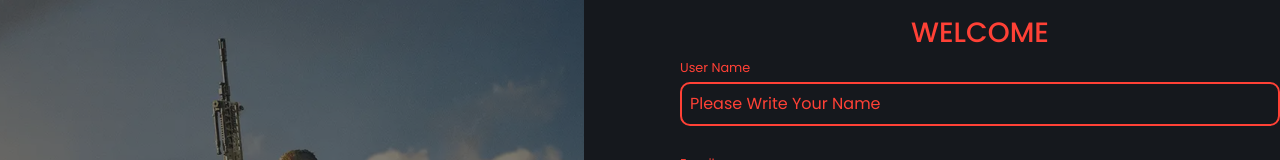
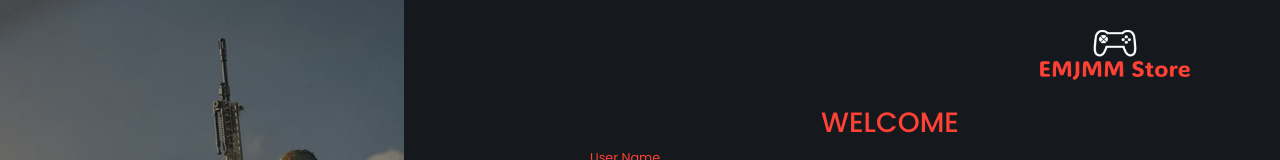
Before and after one commit to AhmedGamal-1/Gamer-Zone, a React (Vite) app: page /register in a window 1280 px wide. Shown: the top 160 px of the page. Built offline with nearby package versions, Linux system fonts and the light colour scheme.

Commit message:
fix: :ambulance:

```diff
--- a/src/components/FacebookLoginBtn/FacebookLoginBtn.jsx
+++ b/src/components/FacebookLoginBtn/FacebookLoginBtn.jsx
@@ -10,17 +10,18 @@ function FacebookLoginBtn() {
     return (
         <>
             <LoginSocialFacebook
-                appId="1416158575697601"
+                appId="391220863767601"
                 onResolve={(response) => {
                     localStorage.setItem(
                         'userToken',
                         response.data.signedRequest
                     );
                     dispatch(setLogin());
+                    console.log('from face');
                     navigator('/');
                 }}
                 onReject={(error) => {
-                    console.log(error);
+                    console.log(error, 'from error');
                 }}
             >
                 <FacebookLoginButton className="Facebook-login-button" />
--- a/src/components/Login/LoginComponent.jsx
+++ b/src/components/Login/LoginComponent.jsx
@@ -4,6 +4,7 @@ import Joi from 'joi';
 import { useDispatch } from 'react-redux';
 import { setLogin } from '../../redux/store/LoginSlice/LoginSlice';
 import './LoginComponent.css';
+import { TextField } from '@mui/material';
 function LoginComponent() {
     //Redux
     const dispatch = useDispatch();
@@ -98,8 +99,6 @@ function LoginComponent() {
                         type="text"
                         id="email"
                         name="email"
-                        onChange={GetUserLoginForm}
-                        ref={inputRef}
                     />
                 </div>
                 <div className="error-message">
--- a/src/components/SingleProduct/SingleProduct.jsx
+++ b/src/components/SingleProduct/SingleProduct.jsx
@@ -52,9 +52,7 @@ export default function SingleProduct({ item, fav }) {
                                 </div>
                                 <div className="desc">{item.description}</div>
                                 <div className="buttons">
-                                    <Link
-                                        to={isLogged ? '/checkout' : '/login'}
-                                    >
+                                    <Link to="/cart">
                                         <button
                                             className="product-btn"
                                             onClick={() => {
--- a/src/context/CartContext.jsx
+++ b/src/context/CartContext.jsx
@@ -19,14 +19,16 @@ export const CartProvider = ({ children }) => {
             setCart([...cart, { ...product, counter: 1 }]);
         }
     };
-
-    const decreaseCart = (product) => {
-        if (product.counter === 1) {
-            setCart(cart.filter((product) => product.id !== product.id));
+    const resetCart = () => {
+        setCart([]);
+    };
+    const decreaseCart = (prd) => {
+        if (prd.counter === 1) {
+            setCart(cart.filter((product) => product.id !== prd.id));
         } else {
             setCart(
                 cart.map((item) =>
-                    item.id === product.id
+                    item.id === prd.id
                         ? { ...item, counter: item.counter - 1 }
                         : item
                 )
@@ -43,7 +45,7 @@ export const CartProvider = ({ children }) => {
 
     return (
         <CartContext.Provider
-            value={{ cart, addToCart, decreaseCart, removeFromCart }}
+            value={{ cart, addToCart, decreaseCart, removeFromCart, resetCart }}
         >
             {children}
         </CartContext.Provider>
--- a/src/pages/Cart/Cart.jsx
+++ b/src/pages/Cart/Cart.jsx
@@ -6,7 +6,7 @@ import IndeterminateCheckBoxIcon from '@mui/icons-material/IndeterminateCheckBox
 import { Link, useNavigate } from 'react-router-dom';
 import Paypal from '../../components/Payment/Paypal';
 import { useSelector } from 'react-redux';
-import { useEffect, useState } from 'react';
+import { useState } from 'react';
 export default function Cart() {
     const { cart, addToCart, decreaseCart, removeFromCart } = useCart();
     const navigate = useNavigate();
--- a/src/pages/Checkout/Checkout.jsx
+++ b/src/pages/Checkout/Checkout.jsx
@@ -2,8 +2,10 @@ import CheckCircleIcon from '@mui/icons-material/CheckCircle';
 // import Products from '../../pages/Products/Products';
 import { useNavigate } from 'react-router-dom';
 import './Checkout.css';
+import { useCart } from './../../context/CartContext';
 export default function Payed() {
     const navigate = useNavigate();
+    const { resetCart } = useCart();
     return (
         <div className="paymentSuccess">
             <div className="text-center" style={{ marginTop: '150px' }}>
@@ -16,6 +18,7 @@ export default function Payed() {
                 <button
                     onClick={() => {
                         navigate('/');
+                        resetCart();
                     }}
                     className="mt-3"
                 >
--- a/src/pages/Home/Home.module.css
+++ b/src/pages/Home/Home.module.css
@@ -13,7 +13,6 @@
 ::-webkit-scrollbar-thumb:hover {
     background: #ff1121;
 }
-
 
 .bigImage::after {
     content: '';
@@ -38,6 +37,7 @@
 
 .linkStyle {
     text-decoration: none;
+    height: 100%;
 }
 .showButton {
     background: none;
@@ -74,13 +74,13 @@
         flex-direction: column !important;
         gap: 10px;
     }
-  .flexText>p {
+    .flexText > p {
         font-size: 10px !important;
     }
-  .leftContent>h5 {
+    .leftContent > h5 {
         font-size: 20px !important;
     }
-  .leftContent>div {
+    .leftContent > div {
         display: none !important;
     }
     .mediaCategory {
@@ -101,14 +101,9 @@
     }
 }
 
-
-
-
-
-
-
 @keyframes arrowMoving {
-  0%, 100% {
+    0%,
+    100% {
         transform: translateX(0);
     }
     50% {
--- a/src/pages/Login/Login.css
+++ b/src/pages/Login/Login.css
@@ -7,7 +7,7 @@
     position: relative;
     overflow: hidden;
 }
-.login .authLogo {
+.authLogo {
     position: absolute;
     top: -130px;
     right: 0;
--- a/src/pages/Login/Login.jsx
+++ b/src/pages/Login/Login.jsx
@@ -1,6 +1,7 @@
 import LoginComponent from '../../components/Login/LoginComponent';
 import GoogleLoginBtn from '../../components/GoogleLoginBtn/GoogleLoginBtn';
 import FacebookLoginBtn from '../../components/FacebookLoginBtn/FacebookLoginBtn';
+import { Link } from 'react-router-dom';
 import './Login.css';
 function Login() {
     return (
@@ -10,12 +11,14 @@ function Login() {
                 <img src="/public/images/Overlay.png" alt="overlay" />
             </div>
             <div className="login">
+                <Link to="/">
                     <img
                         src="../src/assets/images/logo1.png"
                         width="150px"
                         height="50px"
                         className="authLogo"
                     ></img>
+                </Link>
                 <h3 className="welcome">Welcome</h3>
                 <LoginComponent />
                 <div className="authentication-btn">
--- a/src/pages/Register/Register.css
+++ b/src/pages/Register/Register.css
@@ -31,6 +31,15 @@
     text-decoration: none;
     color: var(--color-var4);
 }
+.register {
+    margin: 90px;
+}
+.register .authLogo {
+    top: -60px;
+}
+.register {
+    position: relative;
+}
 .copy-right {
     font-size: 0.8rem;
     margin-top: 1rem;
--- a/src/pages/Register/Register.jsx
+++ b/src/pages/Register/Register.jsx
@@ -1,6 +1,7 @@
 import FacebookLoginBtn from '../../components/FacebookLoginBtn/FacebookLoginBtn';
 import GoogleLoginBtn from '../../components/GoogleLoginBtn/GoogleLoginBtn';
 import RegisterComponent from '../../components/Register/RegisterConponent';
+import { Link } from 'react-router-dom';
 import './Register.css';
 export default function Register() {
     return (
@@ -10,6 +11,14 @@ export default function Register() {
                 <img src="/public/images/Overlay.png" alt="overlay" />
             </div>
             <div className="register">
+                <Link to="/">
+                    <img
+                        src="../src/assets/images/logo1.png"
+                        width="150px"
+                        height="50px"
+                        className="authLogo"
+                    ></img>
+                </Link>
                 <h3 className="welcome">Welcome</h3>
                 <RegisterComponent />
                 <div className="or">-OR-</div>
```
Also changed, not shown: src/components/Payment/Paypal.jsx (+1 -55 lines). Lines whose indentation alone changed are shown as unchanged.
